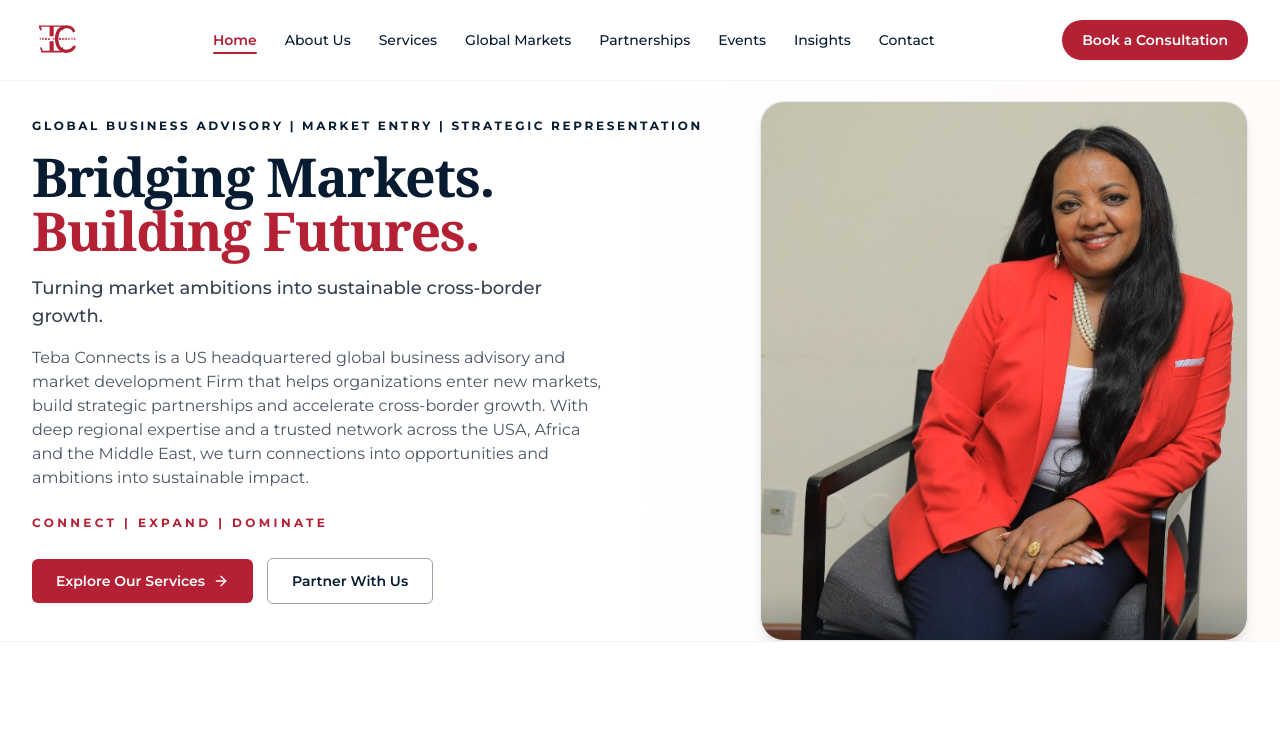
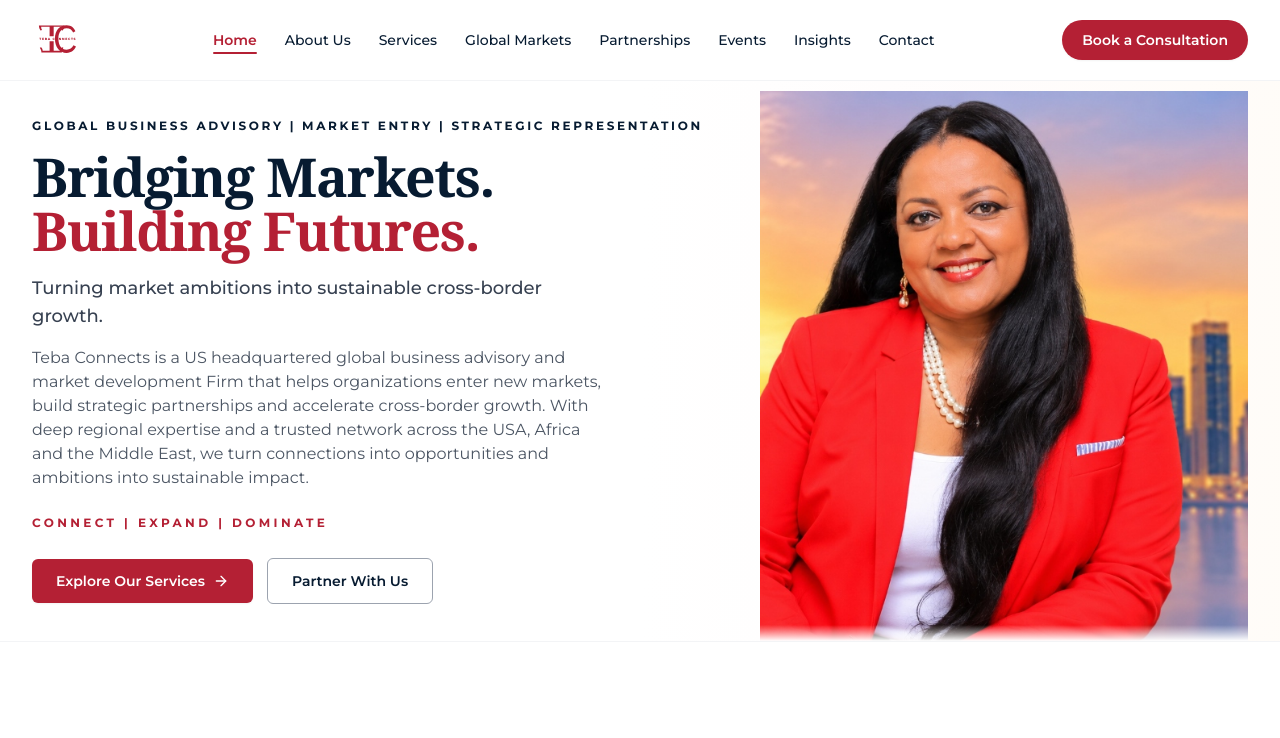
Before and after one commit to betty1927/tebaconnects, a Next.js app: page / in a window 1280 px wide. Shown: the top 738 px of the page. Built offline with nearby package versions, Linux system fonts and the light colour scheme.

Commit message:
Update homepage landing hero with newly provided composite image featuring seamless Dubai skyline blend

```diff
--- a/components/HeroSection.jsx
+++ b/components/HeroSection.jsx
@@ -115,18 +115,27 @@ export default function HeroSection({
 
           {/* Right Column: Hero Visual Proportion */}
           <div className="lg:col-span-5 relative h-full flex items-center lg:items-end justify-center lg:justify-end my-4 lg:my-0">
+            {isHome ? (
+              <div className="relative w-full max-w-lg lg:max-w-none h-[420px] sm:h-[490px] lg:h-[550px] flex items-end justify-end overflow-hidden">
+                {/* Landing Hero Visual: Left white gradient naturally blends into hero background */}
+                <SafeImage
+                  src={image}
+                  alt={imageAlt}
+                  className="w-full h-full object-cover object-bottom lg:object-right-bottom"
+                />
+                {/* Subtle bottom fade */}
+                <div className="absolute inset-x-0 bottom-0 h-4 bg-gradient-to-t from-white to-transparent pointer-events-none" />
+              </div>
+            ) : (
               <div className="relative w-full max-w-md lg:max-w-lg h-[420px] sm:h-[480px] lg:h-[540px] rounded-3xl overflow-hidden shadow-lg border border-gray-200/80 bg-gray-50">
-
-              {/* The Hero Visual */}
                 <SafeImage
                   src={image}
                   alt={imageAlt}
                   className="w-full h-full object-cover object-top"
                 />
-
-              {/* Subtle bottom gradient accent */}
                 <div className="absolute inset-x-0 bottom-0 h-12 bg-gradient-to-t from-[#071B31]/20 to-transparent pointer-events-none" />
               </div>
+            )}
           </div>
 
         </div>
--- a/data/home.json
+++ b/data/home.json
@@ -14,8 +14,8 @@
       "label": "Partner With Us",
       "href": "/partnerships"
     },
-    "image": "/assets/hero-teba-main.jpg",
-    "imageAlt": "Teba H. Molla - Founder & CEO, Teba Connects"
+    "image": "/assets/hero-home-landing.jpg",
+    "imageAlt": "Teba H. Molla - Founder & CEO with Dubai Skyline"
   },
   "aboutTebaConnects": {
     "eyebrow": "About Teba Connects",
```
Also changed, not shown: public/assets/hero-home-landing.jpg (added). Lines whose indentation alone changed are shown as unchanged.
